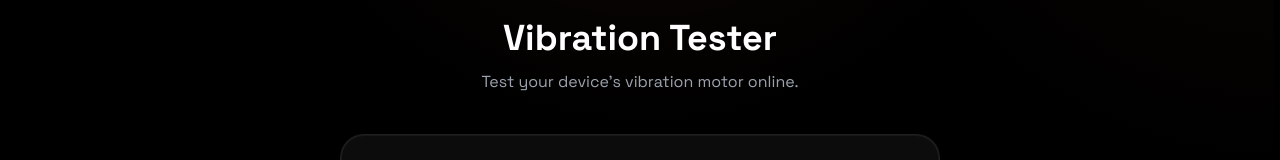
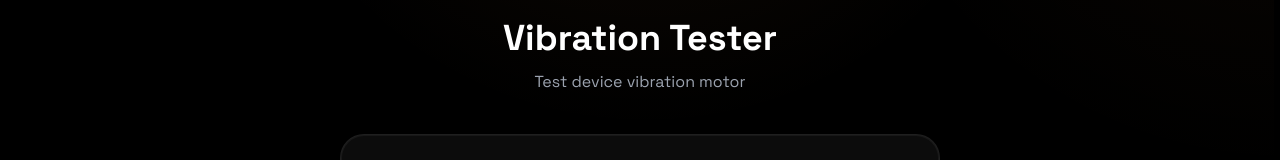
Before and after one commit to dailydevtools/Daily-Dev-Tools, a Next.js app: page /en/tools/vibration-tester in a window 1280 px wide. Shown: the part 280-440 px from the top of the page. Built offline with nearby package versions, Linux system fonts and the light colour scheme; no server answers.

Commit message:
Use translations for title and description in VibrationTester
Updated the title and description in the VibrationTesterClient component to use translations.

```diff
--- a/app/[locale]/tools/vibration-tester/Client.tsx
+++ b/app/[locale]/tools/vibration-tester/Client.tsx
@@ -9,6 +9,7 @@ import { LiquidSlider } from "../../../components/ui/LiquidSlider";
 import { useTranslations } from "next-intl";
 
 export default function VibrationTesterClient() {
+    const tTools = useTranslations('Tools');
     const t = useTranslations('VibrationTester');
     const [duration, setDuration] = useState(200);
 
@@ -23,8 +24,8 @@ export default function VibrationTesterClient() {
             <div className="relative z-10 pt-6 pb-16 px-6">
                 <div className="max-w-[600px] mx-auto">
                     <ToolPageHeader
-                        title="Vibration Tester"
-                        description="Test your device's vibration motor online."
+                        title={tTools('vibration-tester.name')}
+                        description={tTools('vibration-tester.description')}
                         icon={<Smartphone size={28} className="text-[#fb923c]" />}
                     />
 
```
